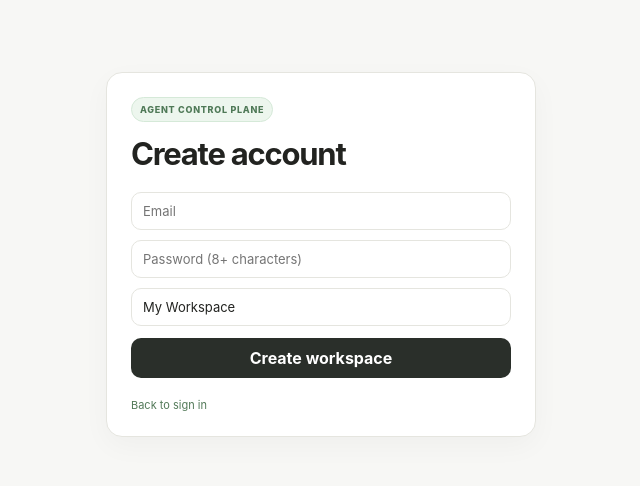
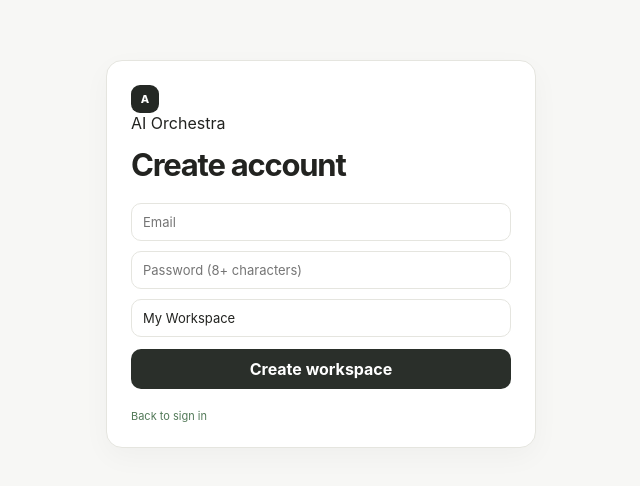
Before and after one commit to pixeldoumh-spec/Ai-orchestra, a Next.js app: page /auth/sign-up in a window 1280 px wide. Shown: the part 146-632 px from the top of the page, without its empty margins (319-959 px from the left). Built offline with nearby package versions, Linux system fonts and the light colour scheme.

Commit message:
Refine create account surface for new UI

```diff
--- a/app/auth/sign-up/page.tsx
+++ b/app/auth/sign-up/page.tsx
@@ -22,5 +22,5 @@ export default function SignUp() {
     window.location.href = "/";
   }
 
-  return <main className="auth"><div className="card authCard"><div className="pill">AGENT CONTROL PLANE</div><h1>Create account</h1><form onSubmit={submit} className="stack"><input required type="email" placeholder="Email" value={email} onChange={(e: ChangeEvent<HTMLInputElement>) => setEmail(e.target.value)} /><input required minLength={8} type="password" placeholder="Password (8+ characters)" value={password} onChange={(e: ChangeEvent<HTMLInputElement>) => setPassword(e.target.value)} /><input required placeholder="Workspace name" value={orgName} onChange={(e: ChangeEvent<HTMLInputElement>) => setOrgName(e.target.value)} /><button type="submit">Create workspace</button><div className="muted">{message}</div><a href="/auth/sign-in">Back to sign in</a></form></div></main>;
+  return <main className="auth"><div className="card authCard"><div className="authBrand"><span className="brandMark">A</span><span>AI Orchestra</span></div><h1>Create account</h1><form onSubmit={submit} className="stack"><input required type="email" placeholder="Email" value={email} onChange={(e: ChangeEvent<HTMLInputElement>) => setEmail(e.target.value)} /><input required minLength={8} type="password" placeholder="Password (8+ characters)" value={password} onChange={(e: ChangeEvent<HTMLInputElement>) => setPassword(e.target.value)} /><input required placeholder="Workspace name" value={orgName} onChange={(e: ChangeEvent<HTMLInputElement>) => setOrgName(e.target.value)} /><button type="submit">Create workspace</button><div className="muted">{message}</div><a href="/auth/sign-in">Back to sign in</a></form></div></main>;
 }
```
